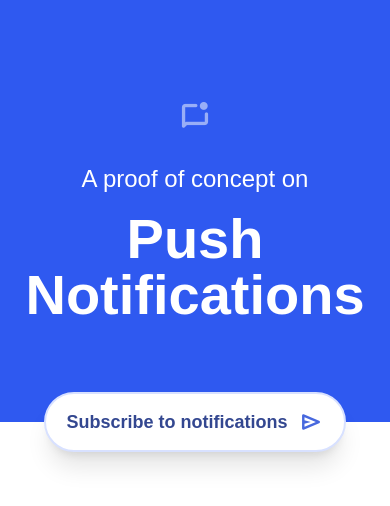
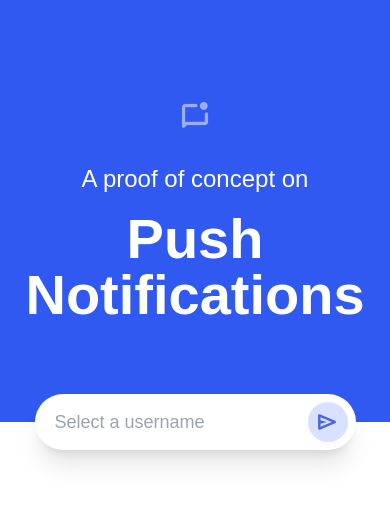
Before and after one commit to Jozzeh/fe-pwa, a React (Create React App) app: page / in a window 390 px wide. Shown: the top 506 px of the page. Built offline with nearby package versions, Linux system fonts and the light colour scheme; a web font is replaced by a local one.

Commit message:
Change username

```diff
--- a/src/App.tsx
+++ b/src/App.tsx
@@ -1,23 +1,28 @@
-import { FC, useEffect } from 'react';
+import { FC, useEffect, useState } from 'react';
 import Icon from './components/basics/Icon/Icon';
 import classNames from 'classnames';
 import { useNavigate } from 'react-router-dom';
 import { requestPermission } from './utils/funcs/firebase';
+import { usePersistentUserStore } from './state/stores/usePersistentUserStore';
 
 interface Props {};
 
 const App: FC<Props> = () => {
   const navigate = useNavigate();
+  const [userName, setUserName] = useState('');
+  const storeUserName = usePersistentUserStore(state => state.setName);
 
   const subscribePush = () => {
+    storeUserName(userName);
     requestPermission();
     navigate('/chat');
   }
 
   return (
+    <>
       <div className="h-screen flex flex-col">
         <div className={classNames(
-        'p-12 lg:p-20 bg-[#2F59F0] min-h-[50vh] relative flex flex-col items-center justify-center',
+          'p-6 lg:p-20 bg-[#2F59F0] min-h-[50vh] relative flex flex-col items-center justify-center',
         )}>
           <div className="mb-6">
             <Icon name="mark_chat_unread" className="text-3xl text-[#99aef7]" />
@@ -27,16 +32,19 @@ const App: FC<Props> = () => {
           <div className={classNames(
             'absolute bottom-0 flex items-center translate-y-1/2',
           )}>
+            <div className="rounded-full bg-white p-2 pl-5 text-uppercase font-bold text-[#334790] text-lg shadow-xl flex items-center gap-3 active:scale-95 outline-none active:outline-none">
+              <input value={userName} onChange={(event) => setUserName(event.target.value)} placeholder="Select a username" className="placeholder:font-medium" />
               <button
                 onClick={() => subscribePush()}
-            className="rounded-full bg-white py-3 px-5 text-uppercase font-bold text-[#334790] text-lg shadow-xl flex items-center gap-3 border-2 border-solid border-[#d8e1ff] active:scale-95"
+                className="rounded-full bg-[#d8e1ff] w-10 h-10 flex items-center justify-center"
               >
-            <span>Subscribe to notifications</span>
                 <Icon name="send" className="text-[#4768de] text-2xl" />
               </button>
             </div>
           </div>
         </div>
+      </div>
+    </>
   )
 }
 
--- a/src/index.scss
+++ b/src/index.scss
@@ -23,6 +23,12 @@ html, body, #root {
   height: -webkit-fill-available;
 }
 
+input {
+  &:focus, &:focus-visible, &:focus-within {
+    outline: none;
+  }
+}
+
 h1 {
   @apply text-8xl;
   font-size: clamp(3.5rem, 7vw, 6rem);
```
Lines whose indentation alone changed are shown as unchanged.
